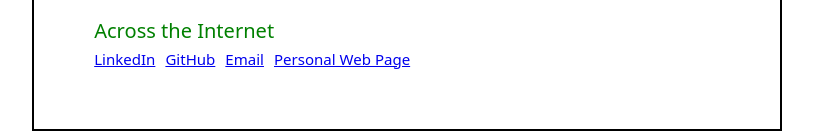
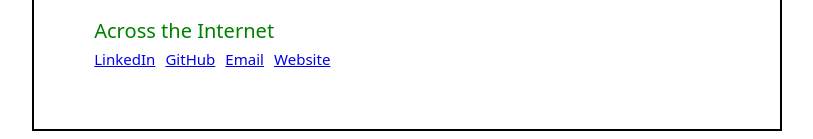
Before and after one commit to ReynaldoMolina/single-page-cv, a plain HTML site: page index.html in a window 1280 px wide. Shown: the part 1812-1951 px from the top of the page, without its empty margins (233-1046 px from the left). Drawn offline with Linux system fonts and the light colour scheme.

Commit message:
Changed cv.html to index.html

```diff
--- a/cv.html
+++ b/index.html
@@ -124,7 +124,7 @@
         <li><a href="https://www.linkedin.com/in/reynaldo-molina/">LinkedIn</a></li>
         <li><a href="https://github.com/ReynaldoMolina">GitHub</a></li>
         <li><a href="mailto:molinareynaldo952@gmail.com">Email</a></li>
-        <li><a href="https://reynaldomolina.github.io/">Personal Web Page</a></li>
+        <li><a href="https://reynaldomolina.github.io/">Website</a></li>
       </ul>
     </section>
   </main>
```
